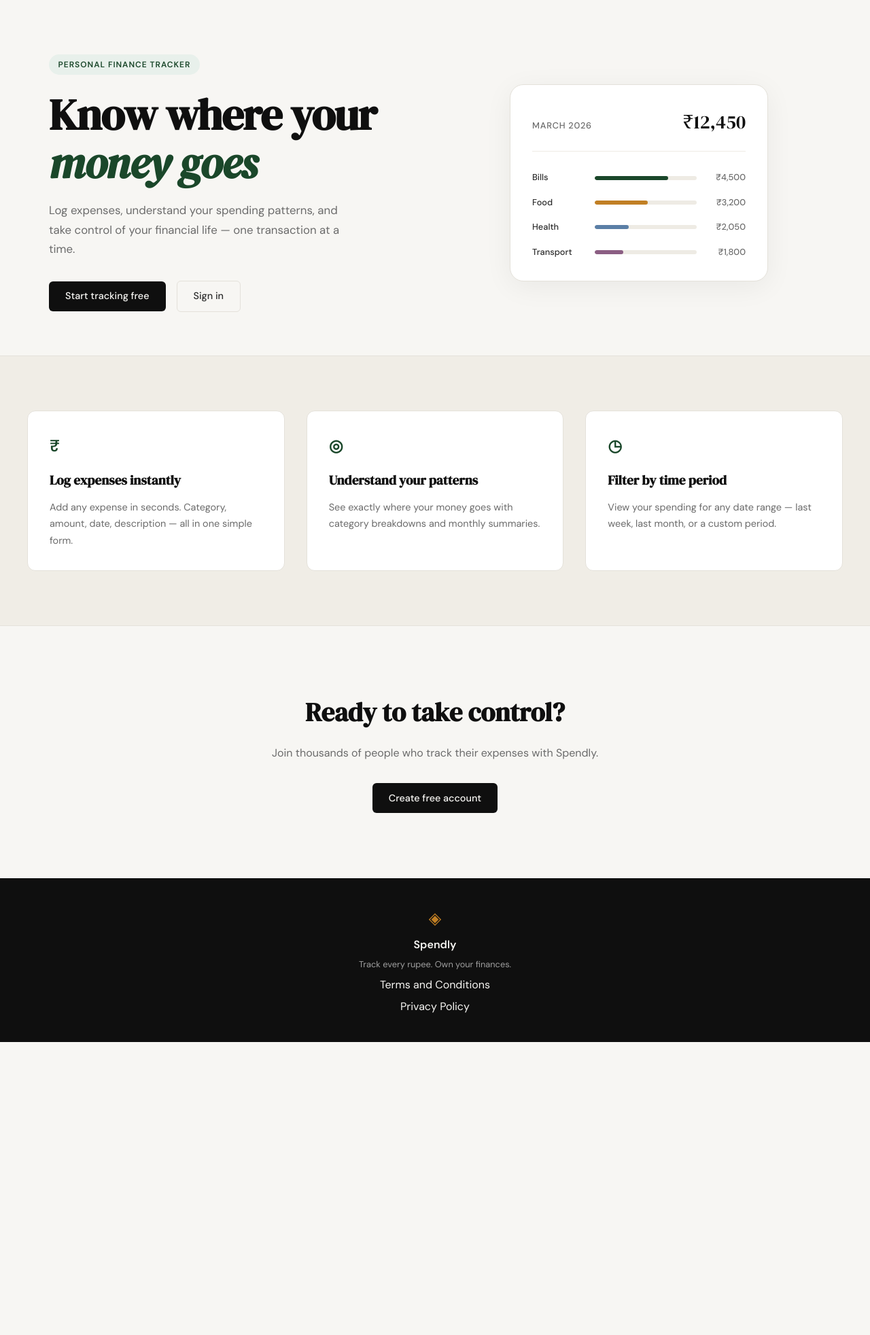
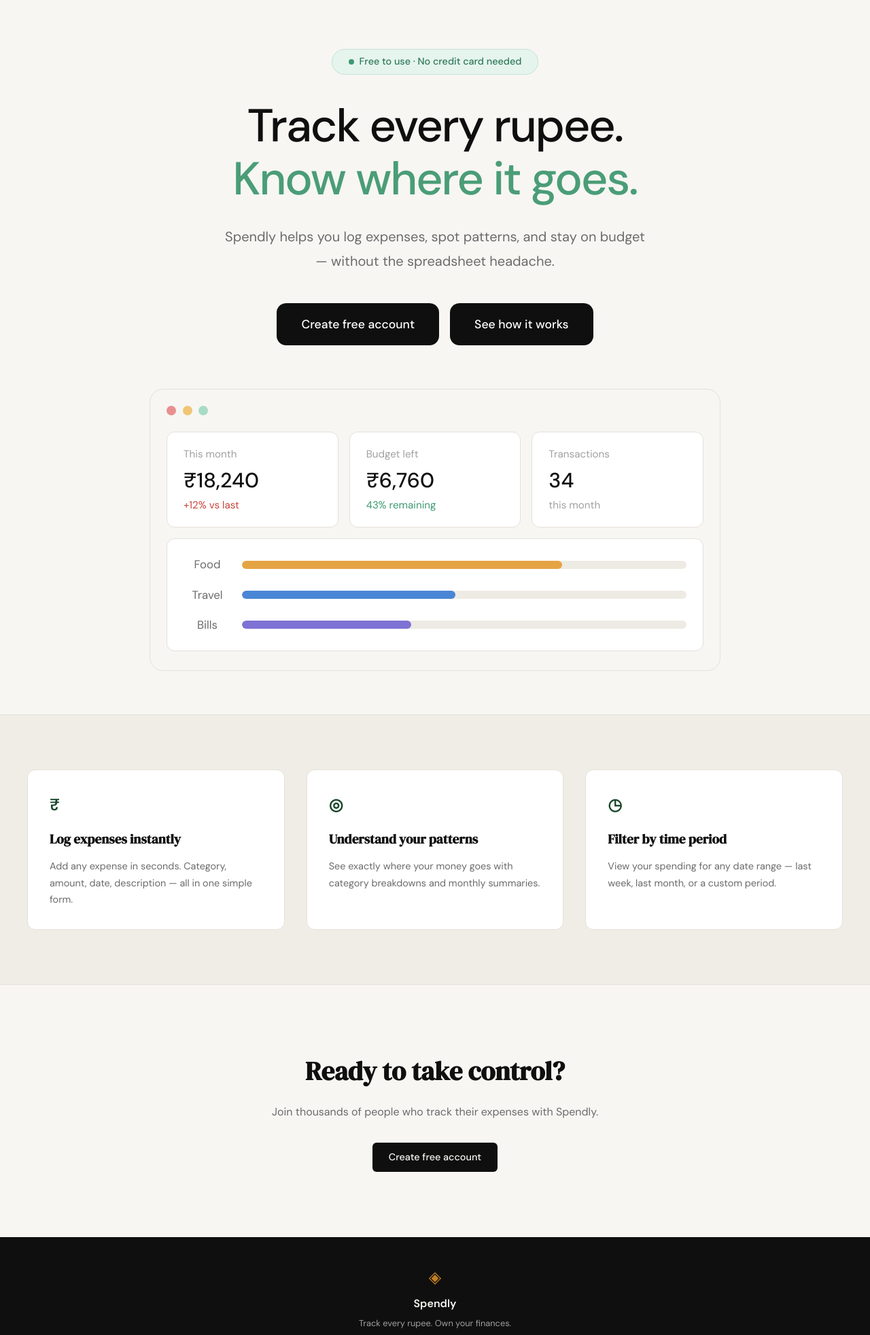
Before and after one commit to Aniket-68/spendly, a Flask app: page / in a window 1280 px wide. Shown: the part 61-2025 px from the top of the page at 68% size. Before the commit the page ends 1594 px from the top, so only its background shows below. Run offline with Flask 3, Linux system fonts and the light colour scheme.

Commit message:
landing: redesign hero section to match mockup
Co-Authored-By: Claude Sonnet 5.5 <noreply@anthropic.com>

```diff
--- a/static/css/style.css
+++ b/static/css/style.css
@@ -124,54 +124,89 @@ a { color: inherit; text-decoration: none; }
 /* ------------------------------------------------------------------ */
 
 .hero {
-    padding: 5rem 2rem 4rem;
-    display: grid;
-    grid-template-columns: 1fr 1fr;
+    padding: 4.5rem 2rem 4rem;
+    display: flex;
+    flex-direction: column;
+    align-items: center;
     gap: 4rem;
-    align-items: center;
     max-width: var(--max-width);
     margin: 0 auto;
 }
 
+.hero-inner {
+    display: flex;
+    flex-direction: column;
+    align-items: center;
+    text-align: center;
+}
+
 .hero-badge {
-    display: inline-block;
-    background: var(--accent-light);
-    color: var(--accent);
-    font-size: 0.75rem;
-    font-weight: 600;
-    letter-spacing: 0.08em;
-    text-transform: uppercase;
-    padding: 0.35rem 0.85rem;
+    display: inline-flex;
+    align-items: center;
+    gap: 0.5rem;
+    background: #e6f4ee;
+    color: #2f7a58;
+    border: 1px solid #c3e4d3;
+    font-size: 0.9rem;
+    font-weight: 500;
+    padding: 0.4rem 1.5rem;
     border-radius: 999px;
-    margin-bottom: 1.5rem;
+    margin-bottom: 2.25rem;
+}
+
+.hero-badge-dot {
+    width: 8px;
+    height: 8px;
+    border-radius: 50%;
+    background: #3f9a73;
 }
 
 .hero-title {
-    font-family: var(--font-display);
-    font-size: clamp(2.5rem, 5vw, 4rem);
-    line-height: 1.1;
-    letter-spacing: -0.02em;
+    font-family: var(--font-body);
+    font-weight: 500;
+    font-size: clamp(2.5rem, 6vw, 4.25rem);
+    line-height: 1.15;
+    letter-spacing: -0.03em;
     color: var(--ink);
-    margin-bottom: 1.25rem;
+    margin-bottom: 1.75rem;
 }
 
 .hero-title em {
-    font-style: italic;
-    color: var(--accent);
+    font-style: normal;
+    color: #4a9d77;
 }
 
 .hero-subtitle {
-    font-size: 1.05rem;
+    font-size: 1.25rem;
     color: var(--ink-muted);
-    line-height: 1.7;
-    max-width: 460px;
-    margin-bottom: 2rem;
+    line-height: 1.8;
+    max-width: 640px;
+    margin-bottom: 2.75rem;
 }
 
 .hero-actions {
     display: flex;
     gap: 1rem;
     align-items: center;
+    justify-content: center;
+    flex-wrap: wrap;
+}
+
+.hero-actions .btn-primary,
+.hero-actions .btn-ghost {
+    background: var(--ink);
+    color: #fff;
+    border: none;
+    border-radius: 14px;
+    padding: 1.05rem 2.25rem;
+    font-size: 1.1rem;
+    font-weight: 500;
+}
+
+.hero-actions .btn-primary:hover,
+.hero-actions .btn-ghost:hover {
+    background: var(--accent);
+    color: #fff;
 }
 
 /* ------------------------------------------------------------------ */
@@ -181,58 +216,96 @@ a { color: inherit; text-decoration: none; }
 .hero-visual {
     display: flex;
     justify-content: center;
+    width: 100%;
 }
 
 .mock-card {
+    background: var(--paper);
+    border: 1px solid var(--border);
+    border-radius: var(--radius-lg);
+    padding: 1.5rem 1.5rem 1.75rem;
+    width: 100%;
+    max-width: 840px;
+}
+
+.mock-dots {
+    display: flex;
+    gap: 0.6rem;
+    margin-bottom: 1.5rem;
+}
+
+.mock-dot {
+    width: 14px;
+    height: 14px;
+    border-radius: 50%;
+}
+
+.mock-dot-red { background: #e8908f; }
+.mock-dot-yellow { background: #f0c674; }
+.mock-dot-green { background: #a8dcc6; }
+
+.mock-stats {
+    display: grid;
+    grid-template-columns: repeat(3, 1fr);
+    gap: 1rem;
+    margin-bottom: 1rem;
+}
+
+.mock-stat {
+    display: flex;
+    flex-direction: column;
     background: var(--paper-card);
     border: 1px solid var(--border);
-    border-radius: var(--radius-lg);
-    padding: 2rem;
-    width: 100%;
-    max-width: 380px;
-    box-shadow: 0 8px 40px rgba(0,0,0,0.06);
+    border-radius: var(--radius-md);
+    padding: 1.25rem 1.5rem;
 }
 
-.mock-card-header {
-    display: flex;
-    justify-content: space-between;
-    align-items: baseline;
-    margin-bottom: 1.75rem;
-    padding-bottom: 1.25rem;
-    border-bottom: 1px solid var(--border-soft);
+.mock-stat-label {
+    font-size: 0.95rem;
+    color: var(--ink-faint);
 }
 
-.mock-label {
-    font-size: 0.8rem;
+.mock-stat-value {
+    font-size: 1.9rem;
     font-weight: 500;
-    color: var(--ink-muted);
-    text-transform: uppercase;
-    letter-spacing: 0.06em;
+    color: var(--ink);
+    line-height: 1.4;
+    margin: 0.35rem 0 0.15rem;
 }
 
-.mock-total {
-    font-family: var(--font-display);
-    font-size: 1.75rem;
-    color: var(--ink);
+.mock-stat-note {
+    font-size: 0.95rem;
+    color: var(--ink-faint);
 }
 
-.mock-bars { display: flex; flex-direction: column; gap: 1rem; }
+.mock-note-down { color: #c9453a; }
+.mock-note-up { color: #3f9a73; }
+
+.mock-bars {
+    display: flex;
+    flex-direction: column;
+    gap: 1.1rem;
+    background: var(--paper-card);
+    border: 1px solid var(--border);
+    border-radius: var(--radius-md);
+    padding: 1.5rem 1.5rem;
+}
 
 .mock-bar-row {
     display: grid;
-    grid-template-columns: 80px 1fr 60px;
+    grid-template-columns: 70px 1fr;
     align-items: center;
-    gap: 0.75rem;
+    gap: 1rem;
 }
 
 .mock-cat {
-    font-size: 0.8rem;
-    font-weight: 500;
-    color: var(--ink-soft);
+    font-size: 1.05rem;
+    color: var(--ink-muted);
+    text-align: center;
 }
 
 .mock-bar-track {
-    height: 6px;
+    height: 12px;
     background: var(--border-soft);
     border-radius: 999px;
     overflow: hidden;
@@ -245,16 +318,9 @@ a { color: inherit; text-decoration: none; }
     transition: width 0.6s ease;
 }
 
-.mock-bar-2 { background: var(--accent-2); }
-.mock-bar-3 { background: #5b7fa6; }
-.mock-bar-4 { background: #8b5e83; }
-
-.mock-amt {
-    font-size: 0.8rem;
-    font-weight: 500;
-    color: var(--ink-muted);
-    text-align: right;
-}
+.mock-bar-2 { background: #e5a444; }
+.mock-bar-3 { background: #4a86d6; }
+.mock-bar-4 { background: #7e72d4; }
 
 /* ------------------------------------------------------------------ */
 /* Buttons                                                             */
@@ -548,14 +614,8 @@ a { color: inherit; text-decoration: none; }
 /* ------------------------------------------------------------------ */
 
 @media (max-width: 900px) {
-    .hero {
-        grid-template-columns: 1fr;
-        text-align: center;
-    }
-
     .hero-subtitle { max-width: 100%; }
-    .hero-actions { justify-content: center; }
-    .hero-visual { display: none; }
+    .mock-stats { grid-template-columns: 1fr; }
 
     .features-inner { grid-template-columns: 1fr; }
 }
--- a/templates/landing.html
+++ b/templates/landing.html
@@ -6,55 +6,62 @@
 
 <section class="hero">
     <div class="hero-inner">
-        <div class="hero-badge">Personal Finance Tracker</div>
+        <div class="hero-badge"><span class="hero-badge-dot"></span>Free to use · No credit card needed</div>
         <h1 class="hero-title">
-            Know where your<br>
-            <em>money goes</em>
+            Track every rupee.<br>
+            <em>Know where it goes.</em>
         </h1>
         <p class="hero-subtitle">
-            Log expenses, understand your spending patterns,
-            and take control of your financial life —
-            one transaction at a time.
+            Spendly helps you log expenses, spot patterns, and stay
+            on budget — without the spreadsheet headache.
         </p>
         <div class="hero-actions">
-            <a href="{{ url_for('register') }}" class="btn-primary">Start tracking free</a>
-            <a href="{{ url_for('login') }}" class="btn-ghost">Sign in</a>
+            <a href="{{ url_for('register') }}" class="btn-primary">Create free account</a>
+            <a href="#" class="btn-ghost">See how it works</a>
         </div>
     </div>
     <div class="hero-visual">
         <div class="mock-card">
-            <div class="mock-card-header">
-                <span class="mock-label">March 2026</span>
-                <span class="mock-total">₹12,450</span>
+            <div class="mock-dots">
+                <span class="mock-dot mock-dot-red"></span>
+                <span class="mock-dot mock-dot-yellow"></span>
+                <span class="mock-dot mock-dot-green"></span>
+            </div>
+            <div class="mock-stats">
+                <div class="mock-stat">
+                    <span class="mock-stat-label">This month</span>
+                    <span class="mock-stat-value">₹18,240</span>
+                    <span class="mock-stat-note mock-note-down">+12% vs last</span>
+                </div>
+                <div class="mock-stat">
+                    <span class="mock-stat-label">Budget left</span>
+                    <span class="mock-stat-value">₹6,760</span>
+                    <span class="mock-stat-note mock-note-up">43% remaining</span>
+                </div>
+                <div class="mock-stat">
+                    <span class="mock-stat-label">Transactions</span>
+                    <span class="mock-stat-value">34</span>
+                    <span class="mock-stat-note">this month</span>
+                </div>
             </div>
             <div class="mock-bars">
                 <div class="mock-bar-row">
+                    <span class="mock-cat">Food</span>
+                    <div class="mock-bar-track">
+                        <div class="mock-bar mock-bar-2" style="width: 72%"></div>
+                    </div>
+                </div>
+                <div class="mock-bar-row">
+                    <span class="mock-cat">Travel</span>
+                    <div class="mock-bar-track">
+                        <div class="mock-bar mock-bar-3" style="width: 48%"></div>
+                    </div>
+                </div>
+                <div class="mock-bar-row">
                     <span class="mock-cat">Bills</span>
                     <div class="mock-bar-track">
-                        <div class="mock-bar" style="width: 72%"></div>
+                        <div class="mock-bar mock-bar-4" style="width: 38%"></div>
                     </div>
-                    <span class="mock-amt">₹4,500</span>
-                </div>
-                <div class="mock-bar-row">
-                    <span class="mock-cat">Food</span>
-                    <div class="mock-bar-track">
-                        <div class="mock-bar mock-bar-2" style="width: 52%"></div>
-                    </div>
-                    <span class="mock-amt">₹3,200</span>
-                </div>
-                <div class="mock-bar-row">
-                    <span class="mock-cat">Health</span>
-                    <div class="mock-bar-track">
-                        <div class="mock-bar mock-bar-3" style="width: 33%"></div>
-                    </div>
-                    <span class="mock-amt">₹2,050</span>
-                </div>
-                <div class="mock-bar-row">
-                    <span class="mock-cat">Transport</span>
-                    <div class="mock-bar-track">
-                        <div class="mock-bar mock-bar-4" style="width: 28%"></div>
-                    </div>
-                    <span class="mock-amt">₹1,800</span>
                 </div>
             </div>
         </div>
```
